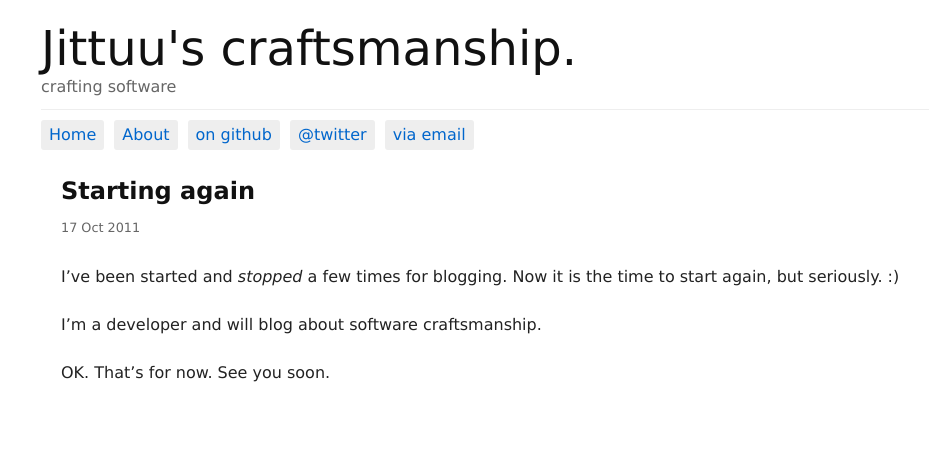
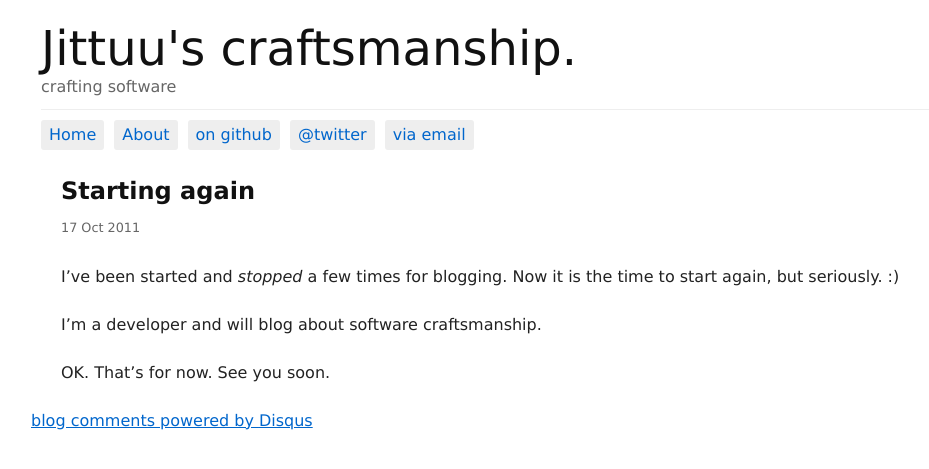
Before and after one commit to jittuu/jittuu.github.com, a Jekyll site: the page built from _posts/2011-10-17-starting-again.markdown, in a window 1280 px wide. Shown: the top 469 px of the page, without its empty margins (102-1031 px from the left). Built offline with Jekyll 4.4.1, drawn with Linux system fonts in a browser that asks for light colours; comment, search, counter and statistics services are not loaded; some of the changed lines change nothing that is shown.

Commit message:
added disqus comment provider for post

```diff
--- a/_layouts/post.html
+++ b/_layouts/post.html
@@ -11,3 +11,18 @@
 
     {{ content }}
 </div>
+
+<div id="disqus_thread"></div>
+<script type="text/javascript">
+    var disqus_shortname = 'jittuu';
+    var disqus_identifier = '{{ page.url }}';
+
+    /* * * DON'T EDIT BELOW THIS LINE * * */
+    (function() {
+        var dsq = document.createElement('script'); dsq.type = 'text/javascript'; dsq.async = true;
+        dsq.src = 'http://' + disqus_shortname + '.disqus.com/embed.js';
+        (document.getElementsByTagName('head')[0] || document.getElementsByTagName('body')[0]).appendChild(dsq);
+    })();
+</script>
+<noscript>Please enable JavaScript to view the <a href="http://disqus.com/?ref_noscript">comments powered by Disqus.</a></noscript>
+<a href="http://disqus.com" class="dsq-brlink">blog comments powered by <span class="logo-disqus">Disqus</span></a>
```
